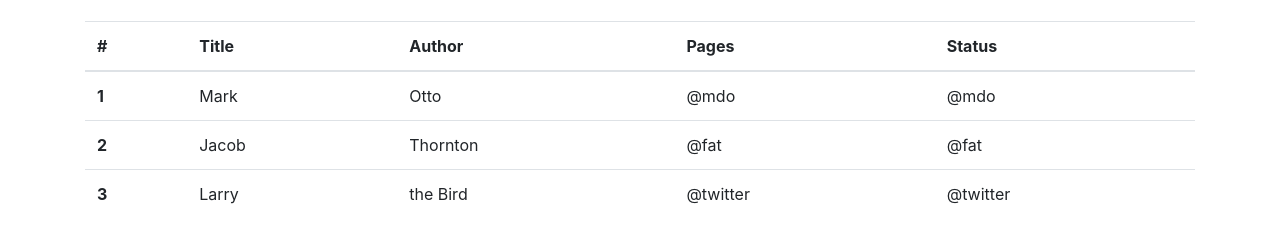
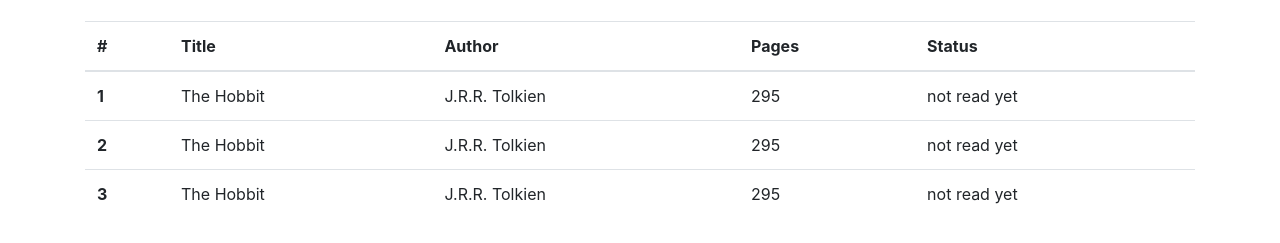
Before and after one commit to artemchepak/TOP_JS_Library, a plain HTML site: page index.html in a window 1280 px wide. Shown: the part 191-434 px from the top of the page. Drawn offline with nearby package versions, Linux system fonts and the light colour scheme.

Commit message:
add inserting data into table from the library array

```diff
--- a/index.html
+++ b/index.html
@@ -63,28 +63,7 @@
           <th scope="col">Status</th>
         </tr>
       </thead>
-      <tbody>
-        <tr>
-          <th scope="row">1</th>
-          <td>Mark</td>
-          <td>Otto</td>
-          <td>@mdo</td>
-          <td>@mdo</td>
-        </tr>
-        <tr>
-          <th scope="row">2</th>
-          <td>Jacob</td>
-          <td>Thornton</td>
-          <td>@fat</td>
-          <td>@fat</td>
-        </tr>
-        <tr>
-          <th scope="row">3</th>
-          <td>Larry</td>
-          <td>the Bird</td>
-          <td>@twitter</td>
-          <td>@twitter</td>
-        </tr>
+      <tbody id="table-body">
       </tbody>
     </table>
   </div>
--- a/script.js
+++ b/script.js
@@ -1,4 +1,5 @@
 const myLibrary = [];
+const table = document.querySelector('#table-body');
 
 function Book(title, author, pages, status) {
     this.title = title;
@@ -15,3 +16,13 @@ function addBookToLibrary() {
 }
 
 let theHobbit = new Book('The Hobbit', 'J.R.R. Tolkien', 295, 'not read yet');
+let theHobbit2 = new Book('The Hobbit', 'J.R.R. Tolkien', 295, 'not read yet');
+let theHobbit3 = new Book('The Hobbit', 'J.R.R. Tolkien', 295, 'not read yet');
+
+
+myLibrary.push(theHobbit, theHobbit2, theHobbit3);
+
+myLibrary.forEach(element => {
+    let newRow = table.insertRow();
+    newRow.innerHTML = `<th scope="row">${myLibrary.indexOf(element) + 1}</th><td>${element.title}</td><td>${element.author}</td><td>${element.pages}</td><td>${element.status}</td>`;
+});
```
